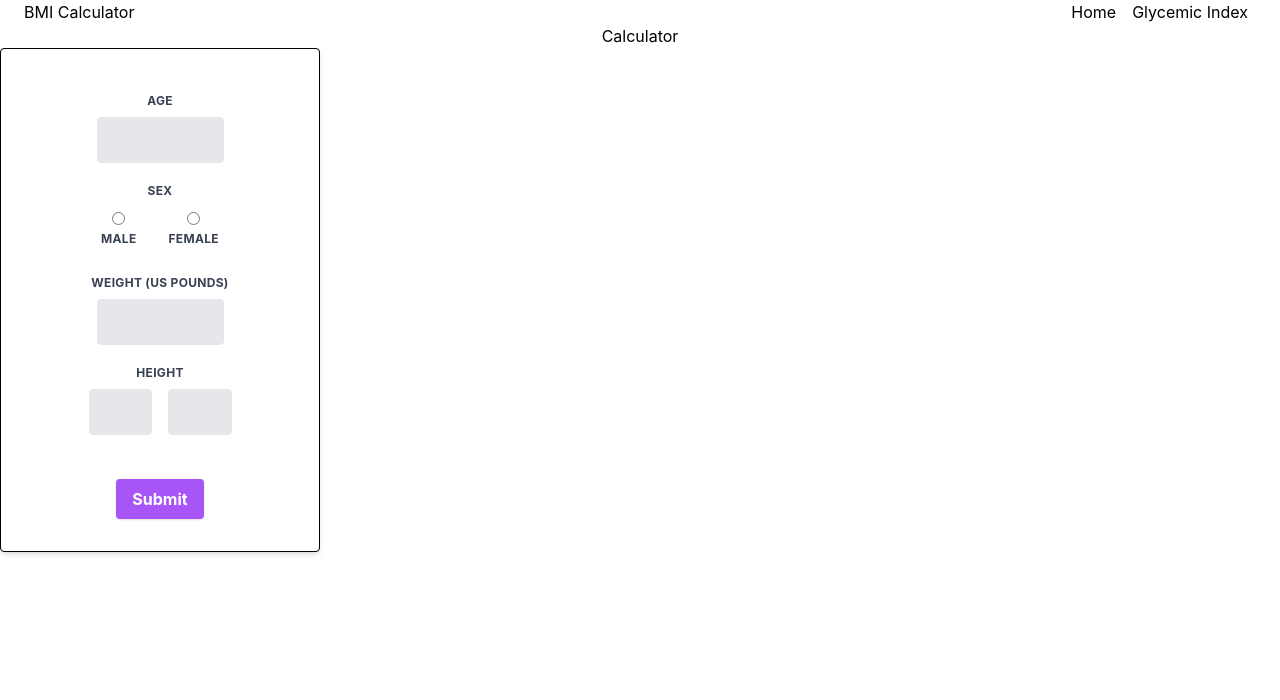
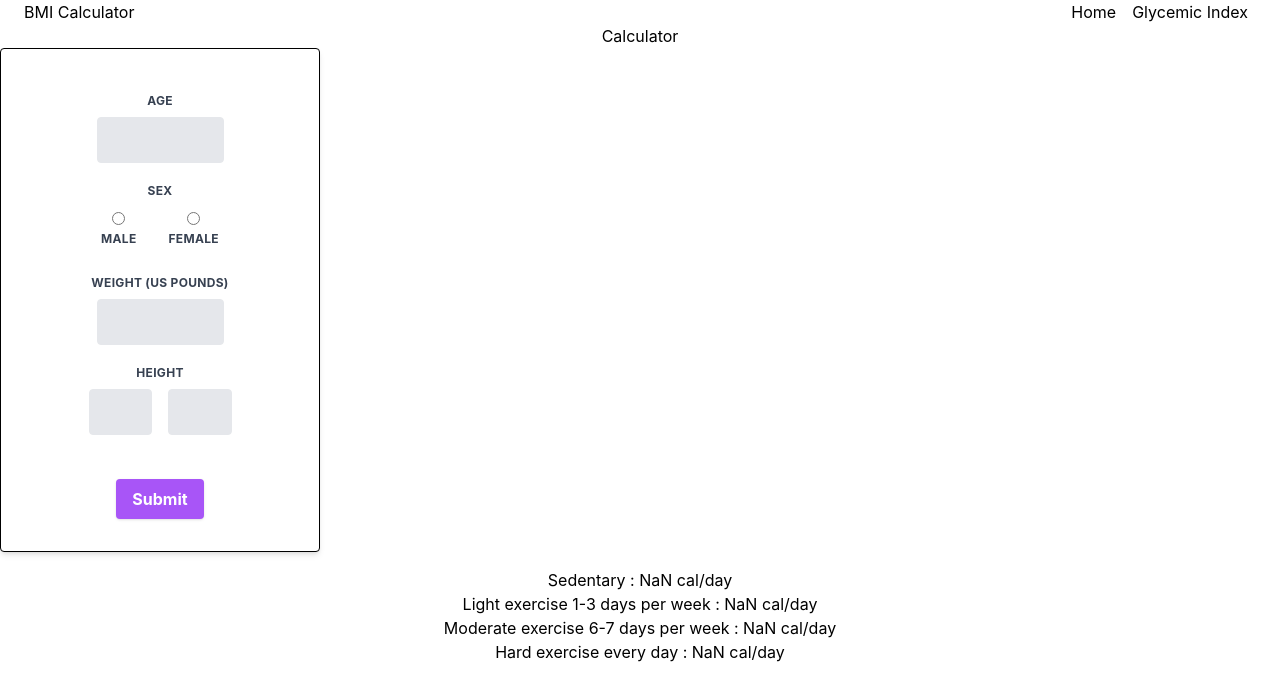
Before and after one commit to rhubbuck/bmi_calculator, a React (Create React App) app: page / in a window 1280 px wide. Shown: the top 700 px of the page. Built offline with nearby package versions, Linux system fonts and the light colour scheme.

Commit message:
user BMR passed to app.js

```diff
--- a/src/App.js
+++ b/src/App.js
@@ -1,12 +1,22 @@
+import { useState, useEffect } from 'react';
 import './App.css';
 import Header from './Header';
 import Calculator from './Calculator';
+import Table from './Table';
 
 function App() {
+  const [userData, setUserData] = useState();
+
+  function setData(data) {
+    console.log(data)
+    setUserData(data)
+  }
+
   return (
     <div className="App">
       <Header />
-      <Calculator />
+      <Calculator setData={setData} />
+      <Table userData={userData}/>
     </div>
   );
 }
--- a/src/Calculator.js
+++ b/src/Calculator.js
@@ -1,10 +1,8 @@
-import React, { useState, useRef } from 'react'
+import React, { useState, useRef, useEffect } from 'react'
 
-function Calculator() {
+function Calculator({setData}) {
 
     const [sex, setSex] = useState();
-    const [bmr, setBmr] = useState();
-
     const ageRef = useRef(null);
     const weightRef = useRef(null);
     const feetRef = useRef(null);
@@ -28,7 +26,6 @@ function Calculator() {
         } else {
             return convertWeight(lbs) + convertHeight(inches) - convertAge(years) - 161
         }
-
     }
 
     function handleSubmit(event) {
@@ -38,9 +35,8 @@ function Calculator() {
         let userFeet = feetRef.current.value
         let userInches = inchesRef.current.value
         let userHeight = (parseInt(userFeet * 12)) + parseInt(userInches)
-        console.log(getBMR(userWeight, userHeight, userAge, sex))
         let userResults = getBMR(userWeight, userHeight, userAge, sex)
-        setBmr(userResults)
+        setData(userResults)
       }
 
   return (
--- /dev/null
+++ b/src/Table.js
@@ -0,0 +1,16 @@
+import React from 'react'
+
+function Table({userData}) {
+  return (
+    <div>
+        <div>
+            <p>Sedentary : {parseInt(userData * 1.2)} cal/day</p>
+            <p>Light exercise 1-3 days per week : {parseInt(userData * 1.375)} cal/day</p>
+            <p>Moderate exercise 6-7 days per week : {parseInt(userData * 1.55)} cal/day</p>
+            <p>Hard exercise every day : {parseInt(userData * 1.725)} cal/day</p>
+        </div>
+    </div>
+  )
+}
+
+export default Table
```
